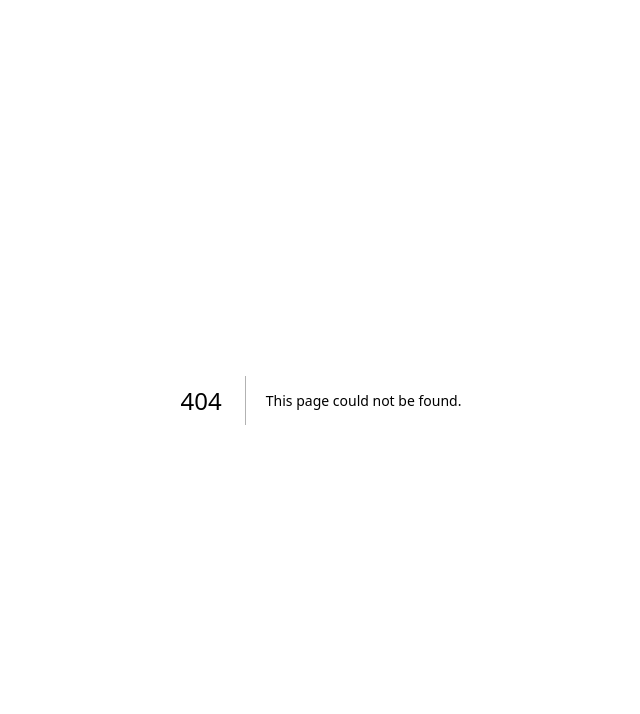
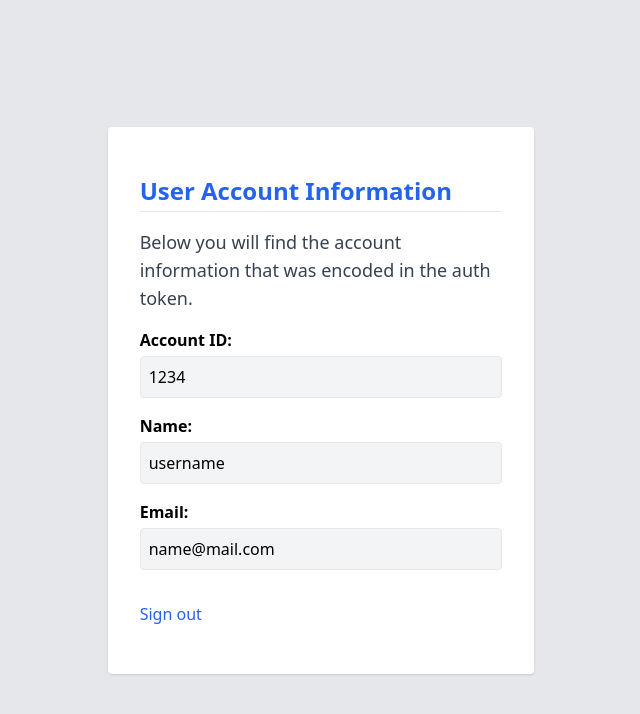
Before and after one commit to lucasamonrc/ssi-account-management, a Next.js app: page /profile in a window 1280 px wide. Before the commit this address had no page. Shown: the top 714 px of the page, without its empty margins (319-959 px from the left). Built offline with nearby package versions, Linux system fonts and the light colour scheme.

Commit message:
Stub out profile page

```diff
--- /dev/null
+++ b/src/pages/profile.tsx
@@ -0,0 +1,62 @@
+import Head from "next/head";
+
+export default function Profile() {
+
+  return (
+    <>
+      <Head>
+        <title>Profile | SSI Account Management</title>
+      </Head>
+      <div className="w-full h-screen bg-gray-200 flex justify-center items-center">
+        <main className="w-1/3 bg-white px-8 py-12 rounded shadow">
+          <h1 className="mb-1 text-blue-600 text-2xl font-bold">
+            User Account Information
+          </h1>
+
+          <hr className="mb-4" />
+
+          <p className="text-gray-700 text-lg mb-4">
+            Below you will find the account information that was encoded in the auth token.
+          </p>
+
+          <section className="mb-8">
+            <div className="mb-4">
+              <label className="block font-bold mb-1">Account ID:</label>
+              <input
+                name="id"
+                type="text"
+                value={1234}
+                className="block w-full bg-gray-100 rounded p-2 border"
+                disabled
+              />
+            </div>
+
+            <div className="mb-4">
+              <label className="block font-bold mb-1">Name:</label>
+              <input
+                name="name"
+                type="text"
+                value={"username"}
+                className="block w-full bg-gray-100 rounded p-2 border"
+                disabled
+              />
+            </div>
+
+            <div className="mb-4">
+              <label className="block font-bold mb-1">Email:</label>
+              <input
+                name="email"
+                type="email"
+                value={"name@mail.com"}
+                className="block w-full bg-gray-100 rounded p-2 border"
+                disabled
+              />
+            </div>
+          </section>
+
+          <button className="text-blue-600 hover:underline">Sign out</button>
+        </main>
+      </div>
+    </>
+  );
+}
```
